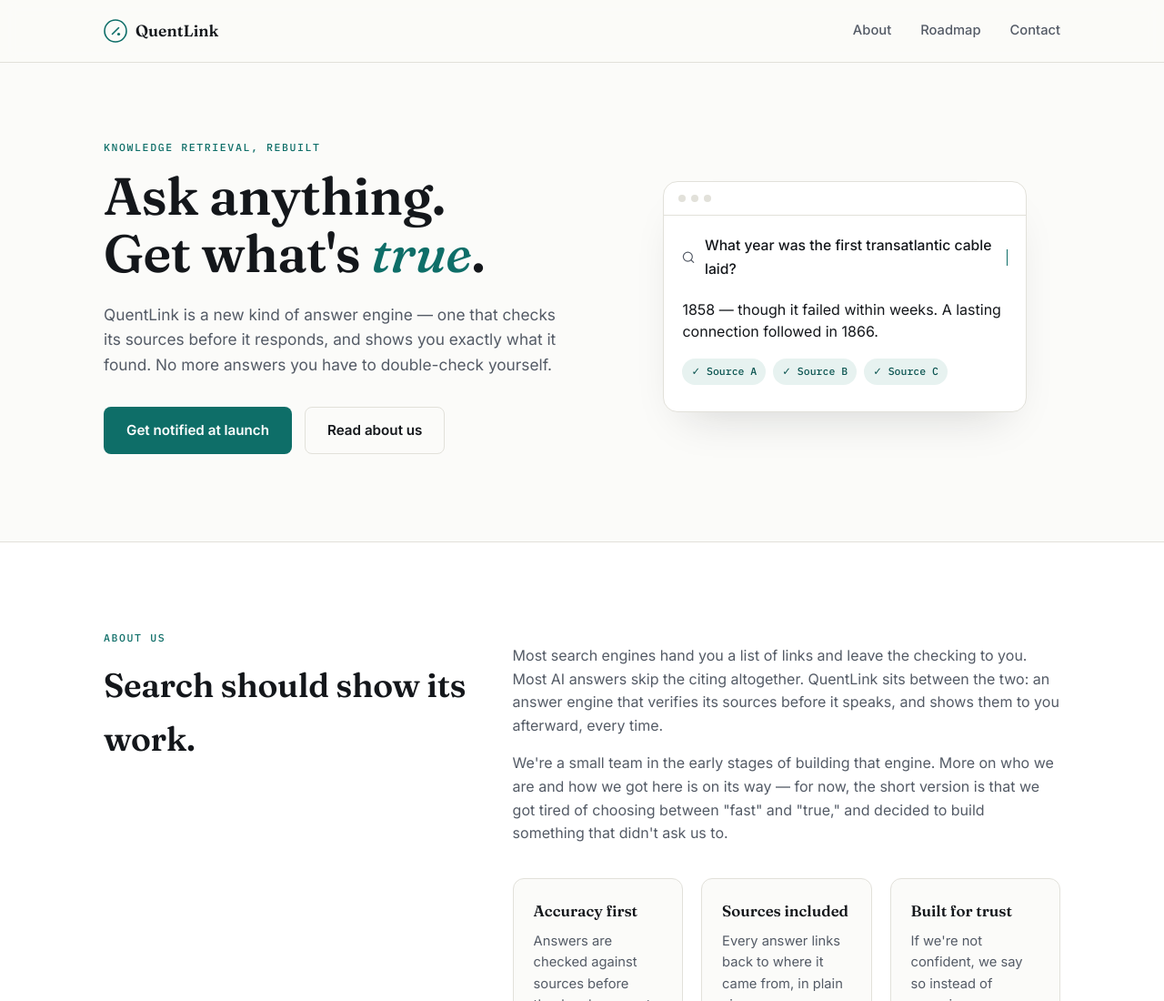
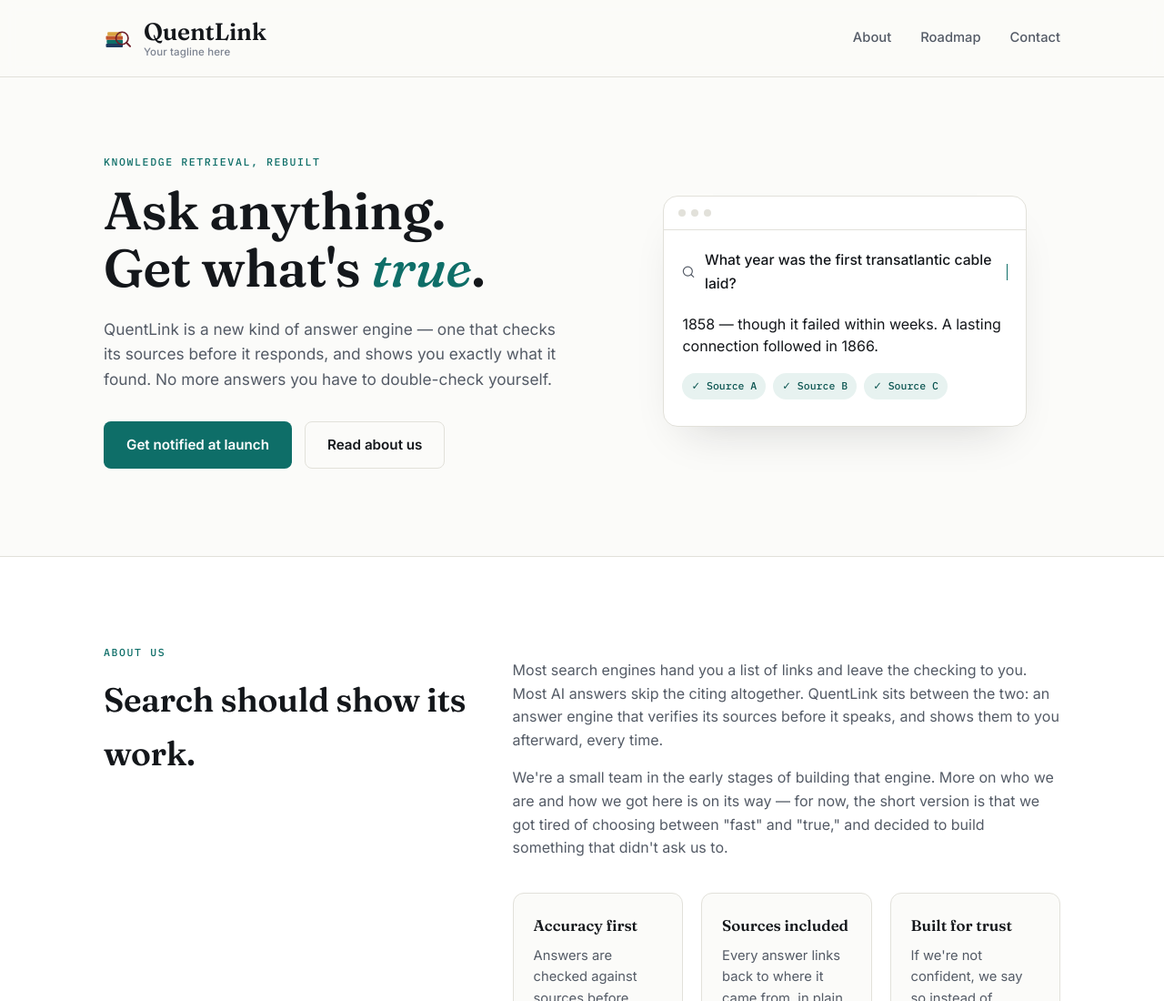
Before and after one commit to QuentLink/website, a plain HTML site: page index.html in a window 1280 px wide. Shown: the top 1100 px of the page at 91% size. Drawn offline with Linux system fonts and the light colour scheme.

Commit message:
Initial QuentLink website

```diff
--- a/index.html
+++ b/index.html
@@ -21,12 +21,18 @@
 <header class="site-header">
   <div class="wrap header-inner">
     <a href="#top" class="logo" aria-label="QuentLink home">
-      <svg class="logo-mark" width="26" height="26" viewBox="0 0 26 26" fill="none" xmlns="http://www.w3.org/2000/svg" aria-hidden="true">
-        <circle cx="13" cy="13" r="12" stroke="currentColor" stroke-width="1.6"/>
-        <path d="M9.5 16.5 L16.5 9.5" stroke="currentColor" stroke-width="1.6" stroke-linecap="round"/>
-        <circle cx="16.5" cy="16.5" r="1.6" fill="currentColor"/>
+      <svg class="logo-mark" viewBox="0 0 38 34" fill="none" xmlns="http://www.w3.org/2000/svg" aria-hidden="true">
+        <rect x="3" y="24" width="22" height="5" rx="1.2" fill="#1E3A5F"/>
+        <rect x="4" y="19" width="21" height="5" rx="1.2" fill="#0E6E68"/>
+        <rect x="3" y="14" width="22" height="5" rx="1.2" fill="#C1552E"/>
+        <rect x="5" y="9" width="18" height="5" rx="1.2" fill="#D9A441"/>
+        <circle cx="24" cy="17" r="8" fill="none" stroke="#6E1F2A" stroke-width="2"/>
+        <line x1="29.7" y1="22.7" x2="34.5" y2="27.5" stroke="#6E1F2A" stroke-width="2.4" stroke-linecap="round"/>
       </svg>
-      <span>QuentLink</span>
+      <span class="logo-text">
+        <span class="logo-title">QuentLink</span>
+        <span class="logo-tagline">Your tagline here</span>
+      </span>
     </a>
 
     <nav class="site-nav" aria-label="Primary">
--- a/styles.css
+++ b/styles.css
@@ -132,19 +132,40 @@ em{
   display: flex;
   align-items: center;
   justify-content: space-between;
-  height: 68px;
+  height: 84px;
 }
 
 .logo{
   display: inline-flex;
   align-items: center;
-  gap: 9px;
+  gap: 12px;
+  color: var(--ink);
+}
+.logo-mark{
+  color: var(--signal);
+  width: 32px;
+  height: 32px;
+  flex-shrink: 0;
+}
+
+.logo-text{
+  display: flex;
+  flex-direction: column;
+  line-height: 1.15;
+}
+.logo-title{
   font-family: var(--display);
   font-weight: 600;
-  font-size: 1.1rem;
-  color: var(--ink);
+  font-size: 1.65rem;
+  letter-spacing: -0.01em;
 }
-.logo-mark{ color: var(--signal); }
+.logo-tagline{
+  font-family: var(--body);
+  font-size: 0.72rem;
+  font-weight: 500;
+  color: var(--steel-soft);
+  letter-spacing: 0.01em;
+}
 
 .site-nav{
   display: flex;
```
Also changed, not shown: favicon.svg, 1 other file.
